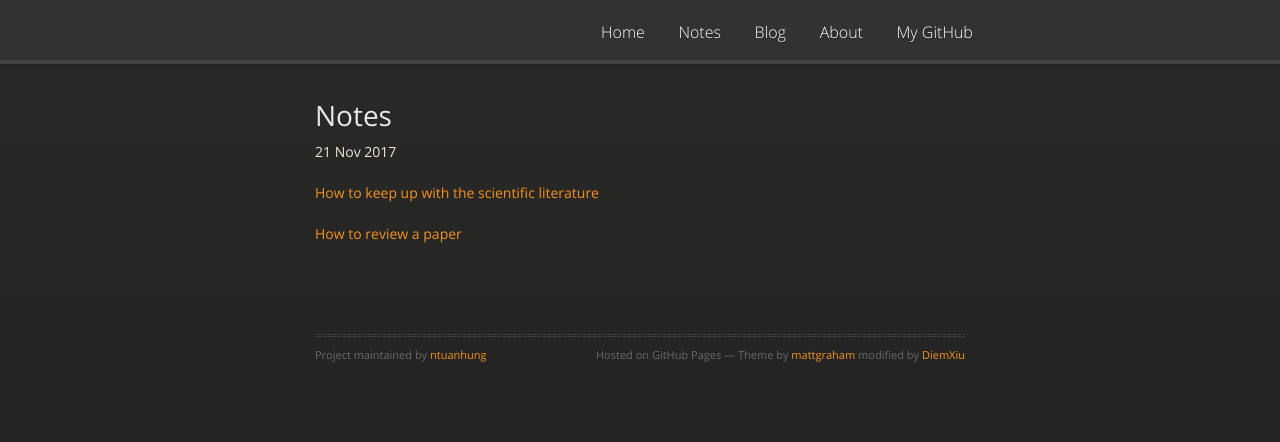
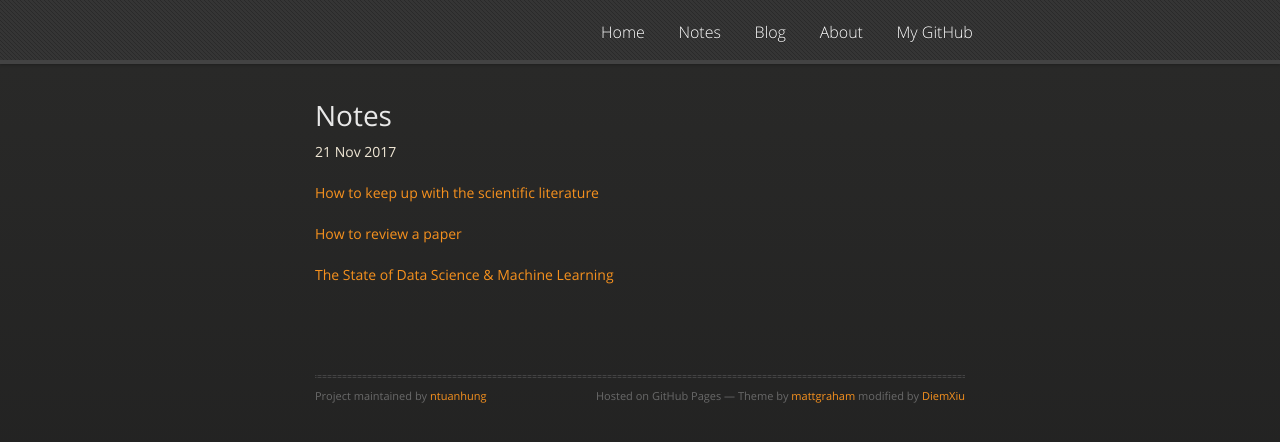
Before and after one commit to ntuanhung/ntuanhung.github.io, a Jekyll site: the page built from _posts/research/2017-11-21-notes.md, in a window 1280 px wide. Shown: the top 442 px of the page. Built offline with Jekyll 4.4.1, drawn with Linux system fonts in a browser that asks for light colours; nearby versions of some CDN libraries.

Commit message:
Update 2017-11-21-notes.md

```diff
--- a/_posts/research/2017-11-21-notes.md
+++ b/_posts/research/2017-11-21-notes.md
@@ -8,3 +8,5 @@ date: 2017-11-21
 [How to keep up with the scientific literature](http://www.sciencemag.org/careers/2016/11/how-keep-scientific-literature)
 
 [How to review a paper](http://www.sciencemag.org/careers/2016/09/how-review-paper)
+
+[The State of Data Science & Machine Learning](https://www.kaggle.com/surveys/2017)
```
